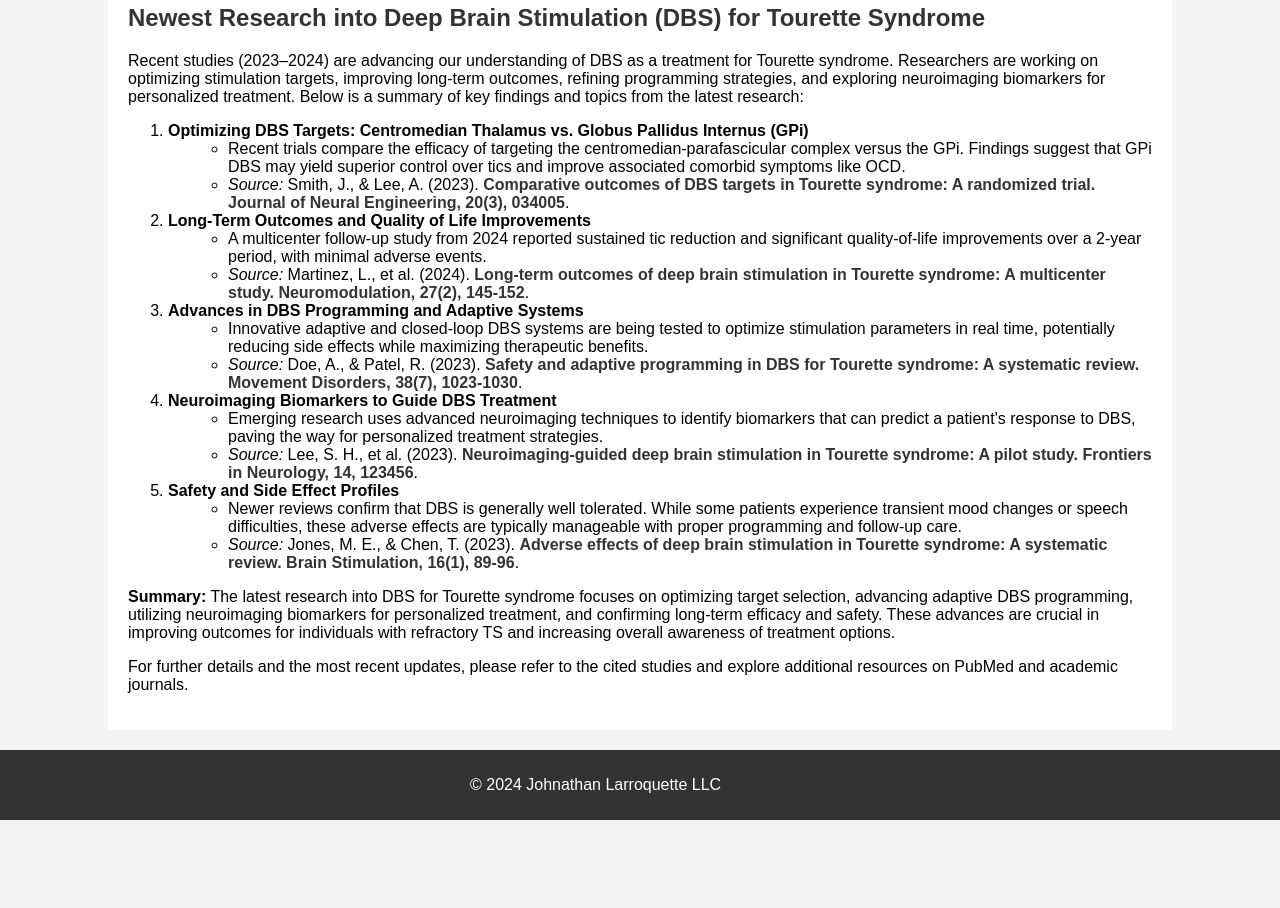
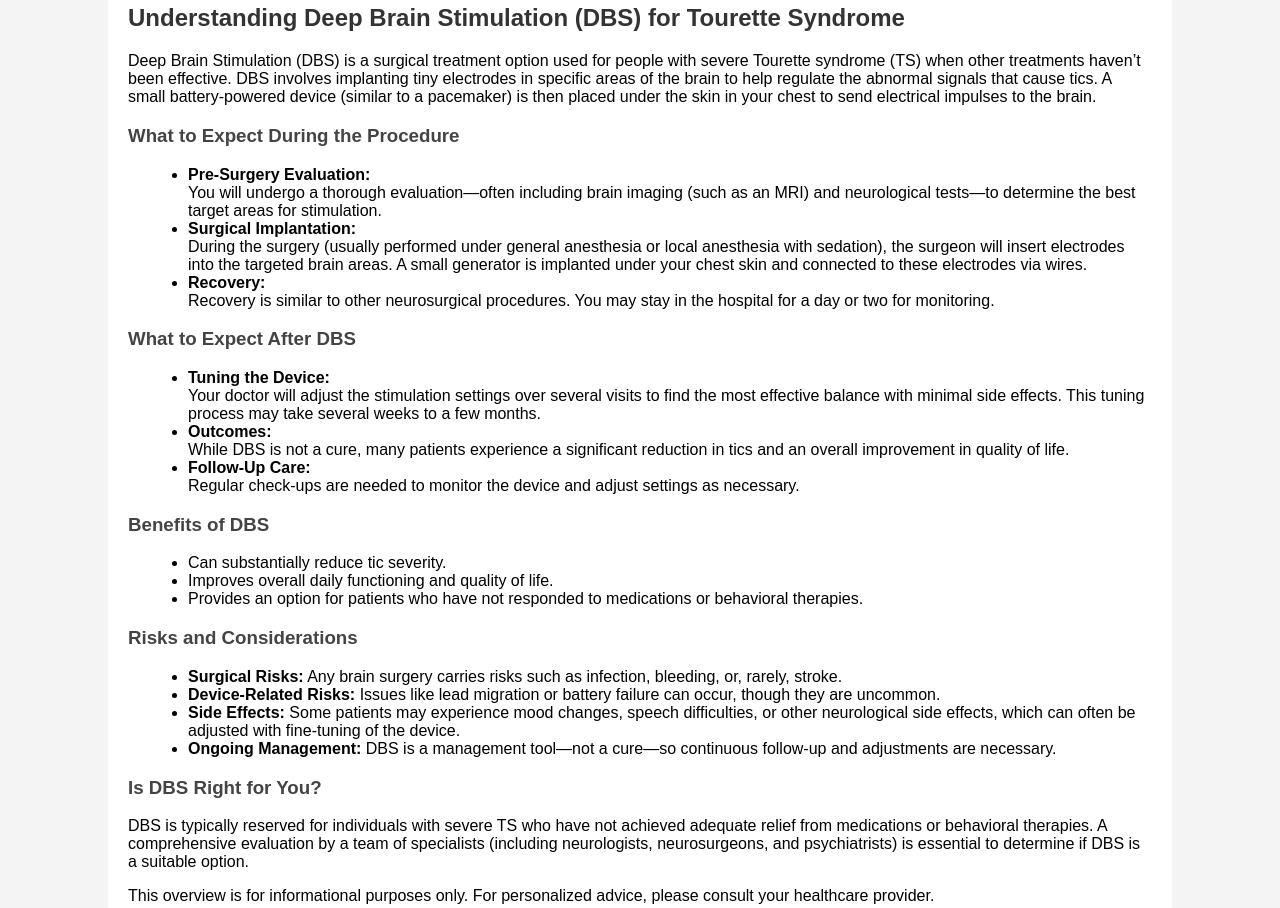
Before and after one commit to Jlarroquette/jlarroquette.github.io, a plain HTML site: page index.html in a window 1280 px wide. Shown: the part 2959-3867 px from the top of the page. Before the commit the page ends 3779 px from the top, so only its background shows below. Drawn offline with Linux system fonts and the light colour scheme.

Commit message:
Update index.html

```diff
--- a/index.html
+++ b/index.html
@@ -218,6 +218,85 @@
             <li><strong>Consult a Healthcare Professional:</strong> Always consult a healthcare professional for personalized dosing and treatment recommendations.</li>
         </ul>
     </div>
+    <!-- DBS Procedure for Tourette Syndrome -->
+<div class="container content">
+    <h2>Understanding Deep Brain Stimulation (DBS) for Tourette Syndrome</h2>
+    <p>
+        Deep Brain Stimulation (DBS) is a surgical treatment option used for people with severe Tourette syndrome (TS) when other treatments haven’t been effective. DBS involves implanting tiny electrodes in specific areas of the brain to help regulate the abnormal signals that cause tics. A small battery-powered device (similar to a pacemaker) is then placed under the skin in your chest to send electrical impulses to the brain.
+    </p>
+
+    <h3>What to Expect During the Procedure</h3>
+    <ul>
+        <li>
+            <strong>Pre-Surgery Evaluation:</strong>
+            <br>
+            You will undergo a thorough evaluation—often including brain imaging (such as an MRI) and neurological tests—to determine the best target areas for stimulation.
+        </li>
+        <li>
+            <strong>Surgical Implantation:</strong>
+            <br>
+            During the surgery (usually performed under general anesthesia or local anesthesia with sedation), the surgeon will insert electrodes into the targeted brain areas. A small generator is implanted under your chest skin and connected to these electrodes via wires.
+        </li>
+        <li>
+            <strong>Recovery:</strong>
+            <br>
+            Recovery is similar to other neurosurgical procedures. You may stay in the hospital for a day or two for monitoring.
+        </li>
+    </ul>
+
+    <h3>What to Expect After DBS</h3>
+    <ul>
+        <li>
+            <strong>Tuning the Device:</strong>
+            <br>
+            Your doctor will adjust the stimulation settings over several visits to find the most effective balance with minimal side effects. This tuning process may take several weeks to a few months.
+        </li>
+        <li>
+            <strong>Outcomes:</strong>
+            <br>
+            While DBS is not a cure, many patients experience a significant reduction in tics and an overall improvement in quality of life.
+        </li>
+        <li>
+            <strong>Follow-Up Care:</strong>
+            <br>
+            Regular check-ups are needed to monitor the device and adjust settings as necessary.
+        </li>
+    </ul>
+
+    <h3>Benefits of DBS</h3>
+    <ul>
+        <li>Can substantially reduce tic severity.</li>
+        <li>Improves overall daily functioning and quality of life.</li>
+        <li>Provides an option for patients who have not responded to medications or behavioral therapies.</li>
+    </ul>
+
+    <h3>Risks and Considerations</h3>
+    <ul>
+        <li>
+            <strong>Surgical Risks:</strong> Any brain surgery carries risks such as infection, bleeding, or, rarely, stroke.
+        </li>
+        <li>
+            <strong>Device-Related Risks:</strong> Issues like lead migration or battery failure can occur, though they are uncommon.
+        </li>
+        <li>
+            <strong>Side Effects:</strong> Some patients may experience mood changes, speech difficulties, or other neurological side effects, which can often be adjusted with fine-tuning of the device.
+        </li>
+        <li>
+            <strong>Ongoing Management:</strong> DBS is a management tool—not a cure—so continuous follow-up and adjustments are necessary.
+        </li>
+    </ul>
+
+    <h3>Is DBS Right for You?</h3>
+    <p>
+        DBS is typically reserved for individuals with severe TS who have not achieved adequate relief from medications or behavioral therapies. A comprehensive evaluation by a team of specialists (including neurologists, neurosurgeons, and psychiatrists) is essential to determine if DBS is a suitable option.
+    </p>
+    <p>
+        This overview is for informational purposes only. For personalized advice, please consult your healthcare provider.
+    </p>
+</div>
+
+
+
     <!-- DBS Research for Tourette Syndrome Section -->
 <div class="container content">
     <h2>Newest Research into Deep Brain Stimulation (DBS) for Tourette Syndrome</h2>
```
